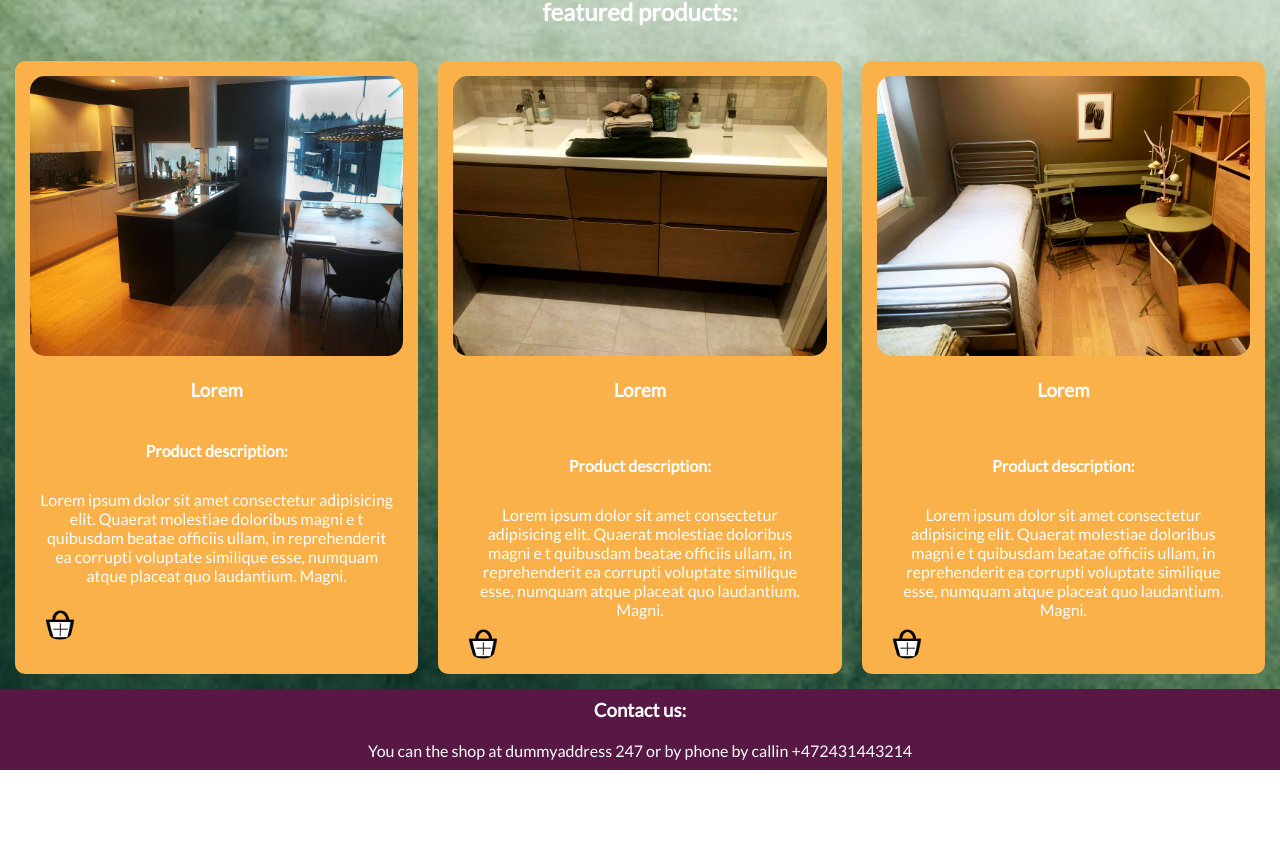
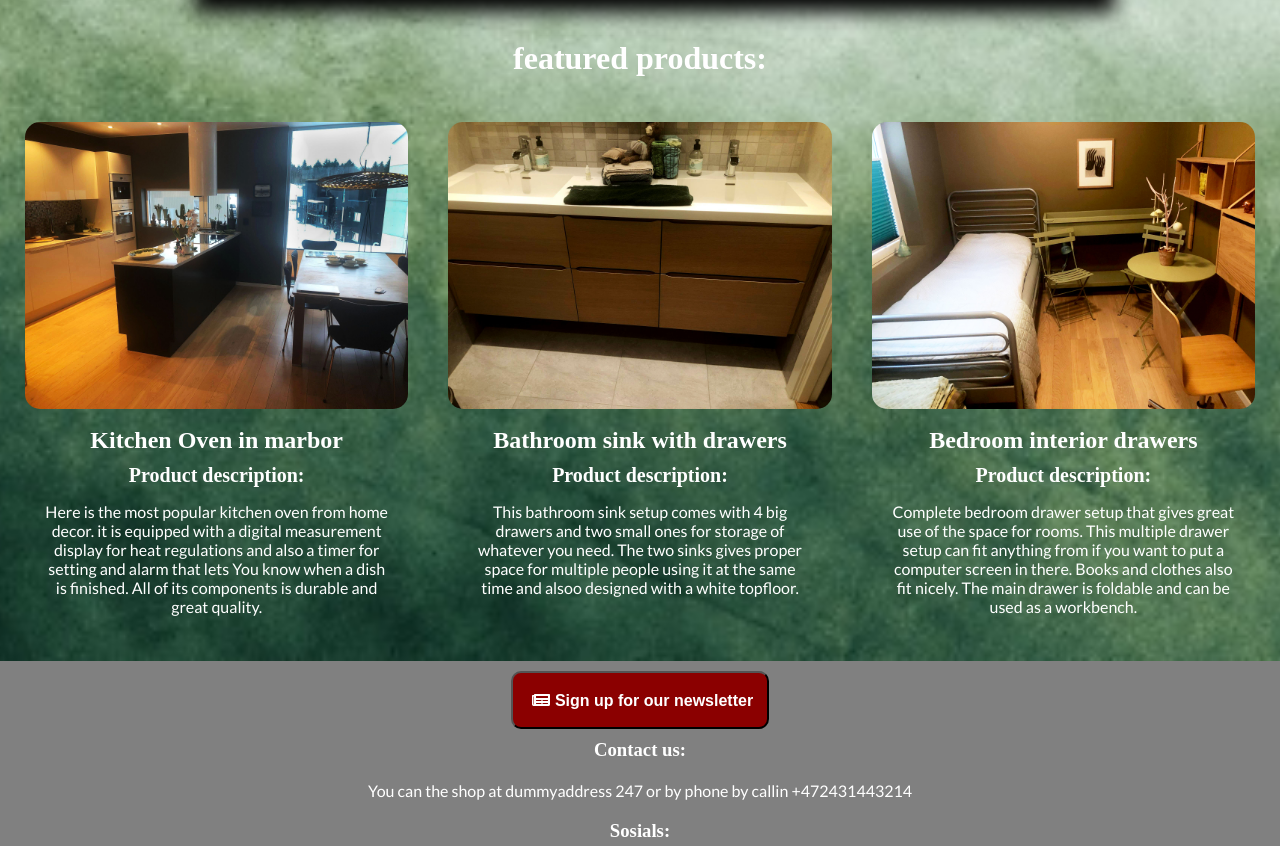
Before and after one commit to sebbe1236/design-2-ma1, a plain HTML site: page products.html in a window 1280 px wide. Shown: the part 965-1811 px from the top of the page. Before the commit the page ends 1735 px from the top, so only its background shows below. Drawn offline with Linux system fonts and the light colour scheme; a web font is replaced by a local one.

Commit message:
font changes

```diff
--- a/css/index.css
+++ b/css/index.css
@@ -1,11 +1,16 @@
 html {
   height: 100vh;
+}
+@font-face {
+  font-family: "Lato", sans-serif;
+  font-family: "Source Serif Pro", serif;
+  src: url("https://fonts.googleapis.com/css2?family=Lato&family=Source+Serif+Pro:ital,wght@1,600&display=swap");
 }
 body {
   display: grid;
   min-height: 100vh;
   margin: 0px;
-  font-family: "Lato", sans-serif;
+  font-family: "Lato", sans serif;
 }
 
 * {
@@ -18,8 +23,14 @@ h2 {
   text-align: center;
   color: white;
   padding: 20px;
+  font-size: 2em;
 }
 
+h1 {
+  letter-spacing: 0.1em;
+  font-size: 2.5em;
+  text-shadow: 0px 1px 1px #7290ac;
+}
 header {
   display: grid;
   grid-template-columns: 1fr 4fr;
@@ -51,14 +62,15 @@ p {
 }
 
 .footer_container {
-  background-color: #581845;
+  background-color: #808080;
   display: flex;
   flex-direction: column;
   text-align: center;
   color: white;
-
+  align-items: center;
   width: 100%;
   bottom: 0px;
+  padding: 10px;
 }
 
 main {
@@ -83,7 +95,7 @@ nav ul {
 }
 
 nav li {
-  font-size: 2em;
+  font-size: 1.5em;
   color: purple;
 }
 
@@ -96,10 +108,12 @@ nav a {
 
 h1,
 h3,
+h2,
 h4 {
   text-align: center;
   color: white;
   padding: 20px;
+  font-family: "Lustria", serif;
 }
 
 #hamburger-menu {
@@ -145,13 +159,44 @@ h4 {
   margin: 0 auto;
 }
 .featuredproducts_container div {
-  background-color: #fbb149;
-  padding: 15px;
+  padding: 10px;
   border-radius: 10px 10px;
 }
-
+.featuredproducts_container h3,
+h4 {
+  padding: 5px;
+}
+.featuredproducts_container h3 {
+  font-size: 24px;
+  padding: 5px;
+}
+.featuredproducts_container h4 {
+  font-size: 20px;
+  padding: 5px;
+}
 #like_icon {
   width: 30px;
   height: 30px;
   float: left;
 }
+.fa-lg {
+  font-size: 1.5em;
+  margin-left: 15px;
+  vertical-align: 0.07em;
+}
+
+.socialicon_container i {
+  padding: 10px;
+}
+.signup_btn {
+  padding: 14px;
+  border-radius: 10px;
+  color: white;
+  background-color: #8b0000;
+  font-weight: bold;
+  font-size: 1em;
+}
+
+.signup_icon {
+  padding: 5px;
+}
--- a/css/mobile.css
+++ b/css/mobile.css
@@ -39,4 +39,12 @@
     flex-direction: column;
     padding: 30px;
   }
+  .icon img {
+    align-items: end;
+  }
+  .fa-lg {
+    align-items: end;
+    margin-top: 33px;
+    margin-left: -15px;
+  }
 }
--- a/products.html
+++ b/products.html
@@ -7,7 +7,7 @@
     <link href="https://cdnjs.cloudflare.com/ajax/libs/font-awesome/5.12.1/css/all.min.css" rel="stylesheet" />
     <link rel="preconnect" href="https://fonts.googleapis.com" />
     <link rel="preconnect" href="https://fonts.gstatic.com" crossorigin />
-    <link href="https://fonts.googleapis.com/css2?family=Lato&family=Open+Sans&display=swap" rel="stylesheet" />
+    <link href="https://fonts.googleapis.com/css2?family=Lato&family=Lustria&display=swap" rel="stylesheet" />
     <title>Products page</title>
     <link href="css/index.css" rel="stylesheet" />
     <link href="css/mobile.css" rel="stylesheet" />
@@ -26,11 +26,13 @@
       </nav>
       <div class="icon">
         <img src="icons/Asset 4.png" />
+        <i class="fas fa-phone fa-lg"></i>
       </div>
     </header>
 
     <main>
-      <h1>Best seller:</h1>
+      <h1>Best seller</h1>
+      <p>Living room couch in green</p>
       <section class="featuredimage_container">
         <img class="featuredimage" src="images/featured images/featured_main3.jpg" />
       </section>
@@ -39,48 +41,56 @@
       <section class="featuredproducts_container">
         <div>
           <img src="images/featured images/featured_products2.jpg" alt="Featured product 1" />
-          <h3>Lorem</h3>
-          <h4>Product description:</h4>
-          <p>
-            Lorem ipsum dolor sit amet consectetur adipisicing elit. Quaerat molestiae doloribus magni e t quibusdam
-            beatae officiis ullam, in reprehenderit ea corrupti voluptate similique esse, numquam atque placeat quo
-            laudantium. Magni.
-          </p>
           <div>
-            <img id="like_icon" src="icons/Asset 8@2x.png" />
+            <h3>Kitchen Oven in marbor</h3>
+            <h4>Product description:</h4>
+            <p>
+              Here is the most popular kitchen oven from home decor. it is equipped with a digital measurement display
+              for heat regulations and also a timer for setting and alarm that lets You know when a dish is finished.
+              All of its components is durable and great quality.
+            </p>
           </div>
         </div>
         <div>
           <img src="images/featured images/featured_products4.jpg" alt="featured product 2" />
-          <h3>Lorem</h3>
+
           <div>
+            <h3>Bathroom sink with drawers</h3>
             <h4>Product description:</h4>
             <p>
-              Lorem ipsum dolor sit amet consectetur adipisicing elit. Quaerat molestiae doloribus magni e t quibusdam
-              beatae officiis ullam, in reprehenderit ea corrupti voluptate similique esse, numquam atque placeat quo
-              laudantium. Magni.
+              This bathroom sink setup comes with 4 big drawers and two small ones for storage of whatever you need. The
+              two sinks gives proper space for multiple people using it at the same time and alsoo designed with a white
+              topfloor.
             </p>
-            <img id="like_icon" src="icons/Asset 8@2x.png" />
           </div>
         </div>
         <div>
           <img src="images/featured images/featured_products3jpg.jpg" alt="featured product 3" />
-          <h3>Lorem</h3>
+
           <div>
+            <h3>Bedroom interior drawers</h3>
             <h4>Product description:</h4>
             <p>
-              Lorem ipsum dolor sit amet consectetur adipisicing elit. Quaerat molestiae doloribus magni e t quibusdam
-              beatae officiis ullam, in reprehenderit ea corrupti voluptate similique esse, numquam atque placeat quo
-              laudantium. Magni.
+              Complete bedroom drawer setup that gives great use of the space for rooms. This multiple drawer setup can
+              fit anything from if you want to put a computer screen in there. Books and clothes also fit nicely. The
+              main drawer is foldable and can be used as a workbench.
             </p>
-            <img id="like_icon" src="icons/Asset 8@2x.png" />
           </div>
         </div>
       </section>
     </main>
     <footer class="footer_container">
-      <h3>Contact us:</h3>
-      <p>You can the shop at dummyaddress 247 or by phone by callin +472431443214</p>
+      <div>
+        <button class="signup_btn"><i class="fas fa-newspaper signup_icon"></i>Sign up for our newsletter</button>
+      </div>
+      <div>
+        <h3>Contact us:</h3>
+        <p>You can the shop at dummyaddress 247 or by phone by callin +472431443214</p>
+      </div>
+      <div class="socialicon_container">
+        <h3>Sosials:</h3>
+        <i class="fab fa-facebook-square"></i> <i class="fab fa-instagram"></i>
+      </div>
     </footer>
   </body>
 </html>
```
Also changed, not shown: index.html (+18 -12 lines).
